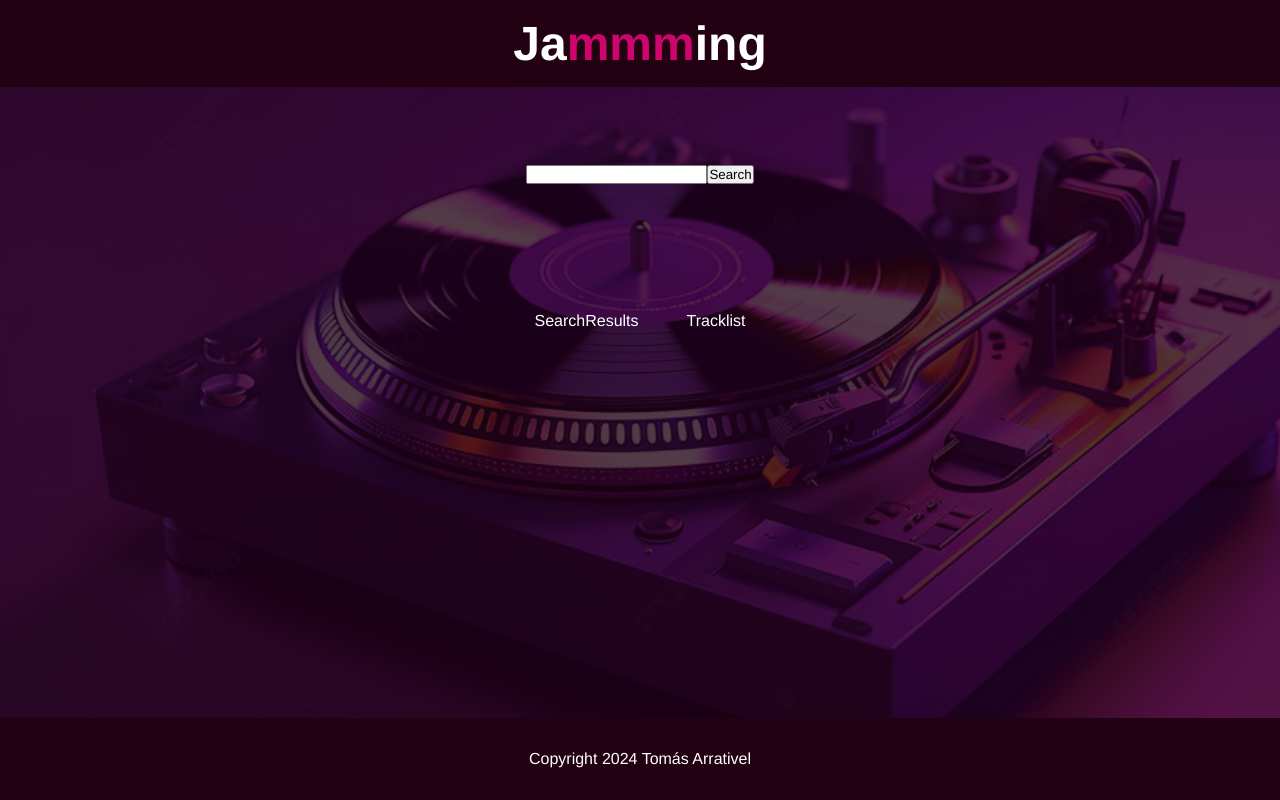
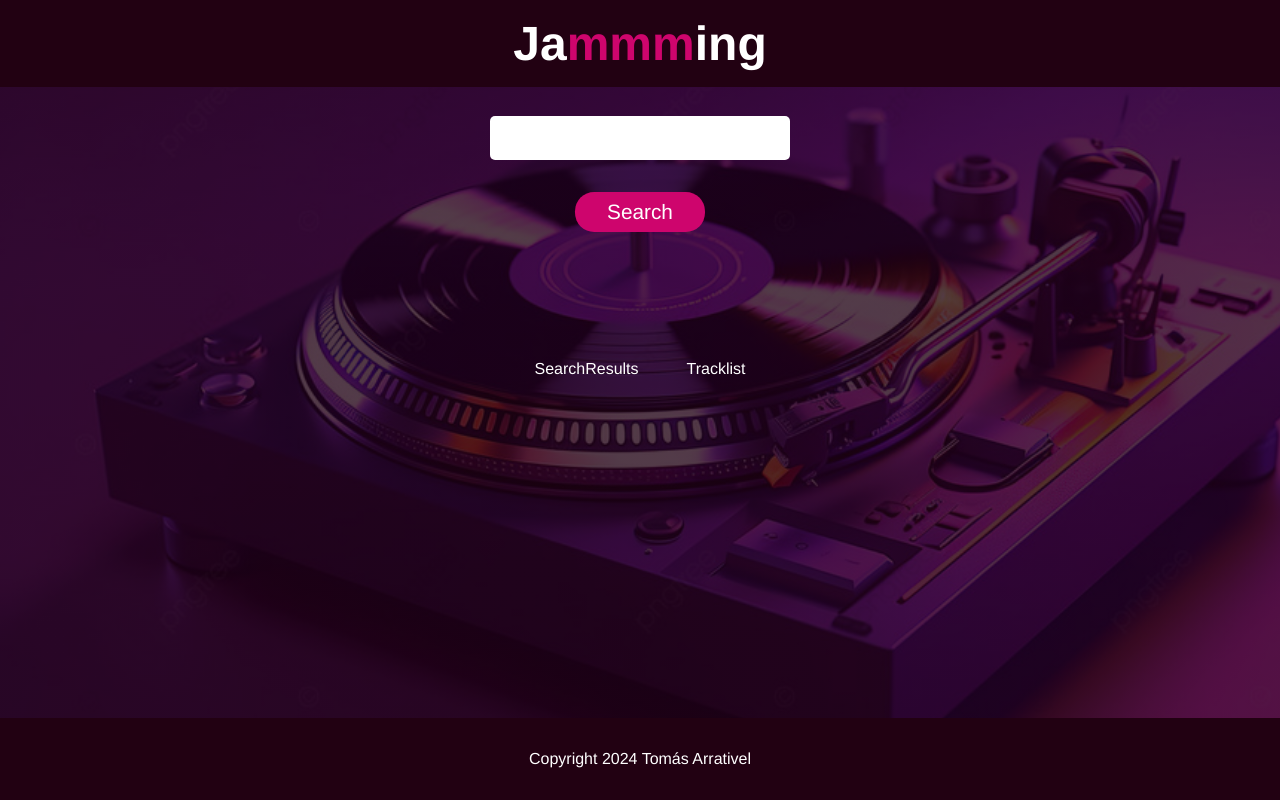
Before and after one commit to Tomas-Arrativel/Jamming-app, a React (Vite) app: page / in a window 1280 px wide. Built offline with nearby package versions, Linux system fonts and the light colour scheme.

Commit message:
search form styles finished

```diff
--- a/src/components/Searchbar/Searchbar.jsx
+++ b/src/components/Searchbar/Searchbar.jsx
@@ -1,6 +1,5 @@
 import { useState } from 'react';
-import styles from './Searchbar.module.css';
-import SearchBtn from '../SearchBtn/SearchBtn';
+import style from './Searchbar.module.css';
 
 const Searchbar = () => {
   const [value, setValue] = useState('');
@@ -13,9 +12,18 @@ const Searchbar = () => {
   };
 
   return (
-    <form onSubmit={handleSubmit}>
-      <input type='text' value={value} onChange={handleChange} />
-      <input type='submit' value='Search' />
+    <form onSubmit={handleSubmit} className={style['searchForm']}>
+      <input
+        type='text'
+        className={style['searchForm__input']}
+        value={value}
+        onChange={handleChange}
+      />
+      <input
+        type='submit'
+        value='Search'
+        className={style['searchForm__btn']}
+      />
     </form>
   );
 };
--- a/src/components/Searchbar/Searchbar.module.css
+++ b/src/components/Searchbar/Searchbar.module.css
@@ -0,0 +1,32 @@
+.searchForm {
+  display: flex;
+  flex-direction: column;
+  gap: 2rem;
+  justify-content: center;
+  align-items: center;
+  width: 300px;
+}
+
+.searchForm__input {
+  background-color: #fff;
+  color: rgb(34, 1, 18);
+  border: none;
+  border-radius: 5px;
+  padding: 0.5rem;
+  width: 100%;
+  font-size: 1.5rem;
+}
+
+.searchForm__btn {
+  font-size: 1.3rem;
+  padding: 0.5rem 2rem;
+  border-radius: 1.2rem;
+  border: none;
+  cursor: pointer;
+  color: #fff;
+  background-color: rgb(206, 5, 109);
+  transition: background-color 0.2s;
+}
+.searchForm__btn:hover {
+  background-color: rgb(34, 1, 18);
+}
```
